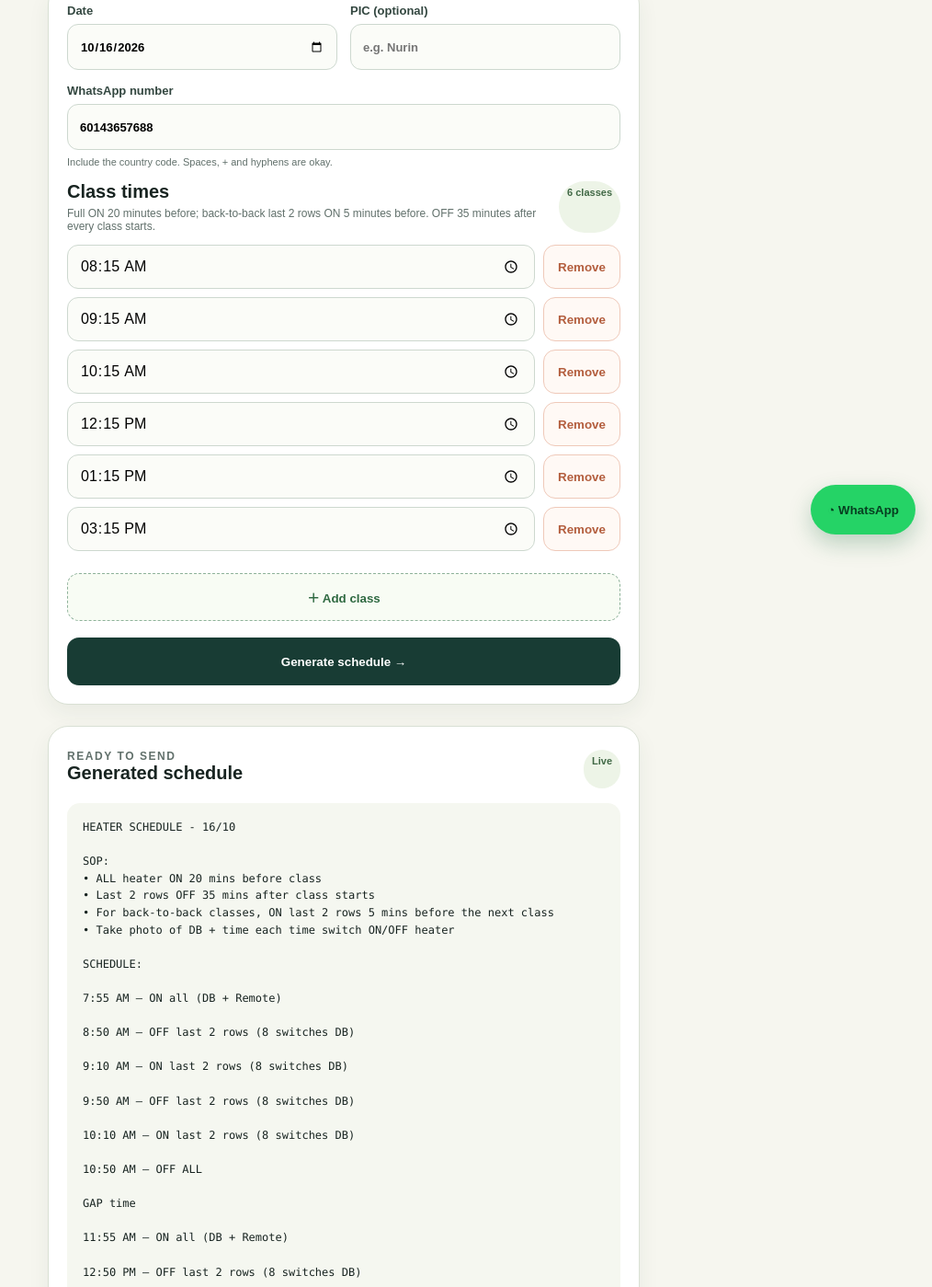
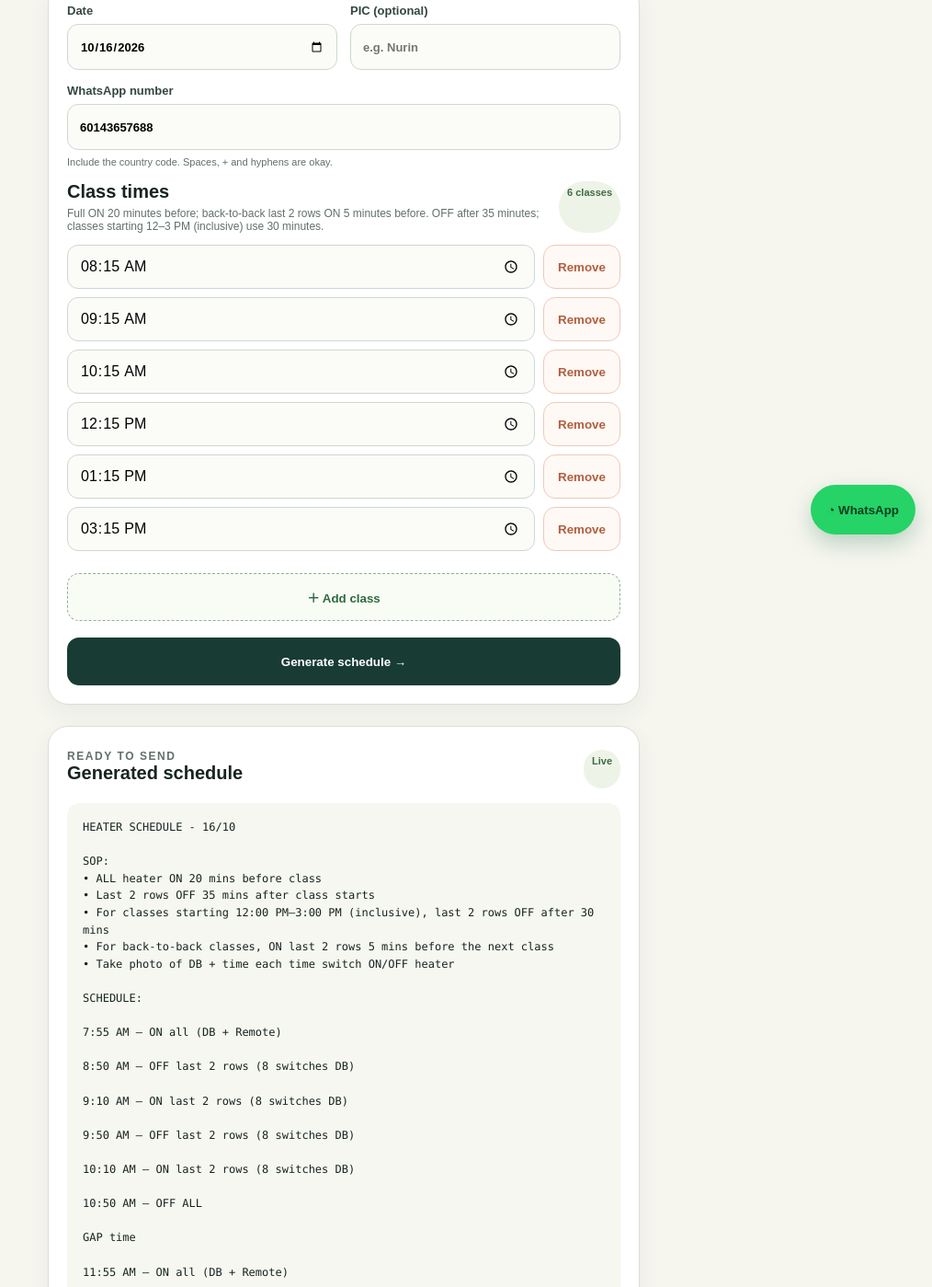
Before and after one commit to WongKhaiXuanJohn/carve-lab-heater-scheduler, a plain HTML site: page index.html in a window 1280 px wide. Shown: the part 201-1600 px from the top of the page at 92% size, without its empty margins (266-1280 px from the left). Drawn offline with Linux system fonts and the light colour scheme.

Commit message:
Preserve midday 30-minute exception with 35-minute default
Added a second class scheduling section with updated instructions.

```diff
--- a/index.html
+++ b/index.html
@@ -8,13 +8,13 @@
   </style>
 </head>
 <body><main class="app"><p class="eyebrow"><span class="mark">C</span>CARVE LAB</p><h1>Heater Scheduler</h1><p class="sub">Set the classes once. Get a clear heater plan in seconds.</p>
-<section class="panel"><div class="grid"><label class="field">Date<input id="date" type="date"></label><label class="field">PIC (optional)<input id="pic" placeholder="e.g. Nurin"></label></div><label class="field">WhatsApp number<input id="phone" type="tel" value="60143657688"><span class="note">Include the country code. Spaces, + and hyphens are okay.</span></label><div class="head"><div><h2>Class times</h2><p>Full ON 20 minutes before; back-to-back last 2 rows ON 5 minutes before. OFF 35 minutes after every class starts.</p></div><span class="badge" id="count"></span></div><div class="times" id="times"></div><p id="error" class="error"></p><button class="add" id="add">＋ Add class</button><button class="generate" id="generate">Generate schedule →</button></section>
+<section class="panel"><div class="grid"><label class="field">Date<input id="date" type="date"></label><label class="field">PIC (optional)<input id="pic" placeholder="e.g. Nurin"></label></div><label class="field">WhatsApp number<input id="phone" type="tel" value="60143657688"><span class="note">Include the country code. Spaces, + and hyphens are okay.</span></label><div class="head"><div><h2>Class times</h2><p>Full ON 20 minutes before; back-to-back last 2 rows ON 5 minutes before. OFF after 35 minutes; classes starting 12–3 PM (inclusive) use 30 minutes.</p></div><span class="badge" id="count"></span></div><div class="times" id="times"></div><p id="error" class="error"></p><button class="add" id="add">＋ Add class</button><button class="generate" id="generate">Generate schedule →</button></section>
 <section class="panel output" id="output"><div class="head"><div><p class="eyebrow">READY TO SEND</p><h2>Generated schedule</h2></div><span class="badge">Live</span></div><pre class="message" id="message"></pre><button class="copy" id="copy">Copy schedule</button></section><button class="wa" id="wa">◔ WhatsApp</button></main>
 <script>
 const defaults=['08:15','09:15','10:15','12:15','13:15','15:15'];let times=[...defaults];const $=id=>document.getElementById(id);$('date').value=new Date(Date.now()-new Date().getTimezoneOffset()*60000).toISOString().slice(0,10);
 function mins(v){let[a,b]=v.split(':').map(Number);return a*60+b}function clock(n){n=(n%1440+1440)%1440;let h=Math.floor(n/60),m=n%60;return `${h%12||12}:${String(m).padStart(2,'0')} ${h>=12?'PM':'AM'}`}function valid(){let s=times.filter(Boolean).map(mins).sort((a,b)=>a-b),p=$('phone').value.replace(/\D/g,'');return {s,p,bad:s.some((x,i)=>i&&x-s[i-1]<60),missing:!$('date').value||!s.length,phone:p.length<8||p.length>15}}
 function renderTimes(){ $('times').innerHTML='';times.forEach((v,i)=>{let d=document.createElement('div');d.className='row';d.innerHTML=`<input aria-label="Class ${i+1} start time" type="time" value="${v}"><button class="remove">Remove</button>`;d.querySelector('input').oninput=e=>{times[i]=e.target.value;render()};d.querySelector('button').onclick=()=>{if(times.length>1){times.splice(i,1);render()}};$('times').append(d)});$('count').textContent=`${times.length} classes`}
-function text(){let{ s,bad,missing,phone}=valid(),d=new Date($('date').value+'T12:00:00'),head=`HEATER SCHEDULE - ${d.getDate()}/${d.getMonth()+1} ${$('pic').value.trim().toUpperCase()}`,intro='SOP:\n• ALL heater ON 20 mins before class\n• Last 2 rows OFF 35 mins after class starts\n• For back-to-back classes, ON last 2 rows 5 mins before the next class\n• Take photo of DB + time each time switch ON/OFF heater\n\nSCHEDULE:',foot='⚠️ FOR CANCELLED CLASS/ GAP BETWEEN CLASSES:\nDO NOT leave the heater ON. Use → remote OFF heaters 1-by-1 → OFF all switches on DB board.\n\nBefore the next class:\n• Back-to-back class: ON last 2 rows (8 switches DB) 5 mins before\n• After a gap: ON all (DB + Remote) 20 mins before.';let rows=[];s.forEach((x,i)=>{let previous=s[i-1],c=s[i+1]===x+60,back=previous!==undefined&&x-previous===60;rows.push(`${clock(back?x-5:x-20)} – ${back?'ON last 2 rows (8 switches DB)':'ON all (DB + Remote)'}`,`${clock(x+35)} – ${c?'OFF last 2 rows (8 switches DB)':'OFF ALL'}`);if(!c&&s[i+1]!=null)rows.push('GAP time')});return {value:`${head}\n\n${intro}\n\n${rows.join('\n\n')}\n\n${foot}`,bad,missing,phone}}
+function text(){let{ s,bad,missing,phone}=valid(),d=new Date($('date').value+'T12:00:00'),head=`HEATER SCHEDULE - ${d.getDate()}/${d.getMonth()+1} ${$('pic').value.trim().toUpperCase()}`,intro='SOP:\n• ALL heater ON 20 mins before class\n• Last 2 rows OFF 35 mins after class starts\n• For classes starting 12:00 PM–3:00 PM (inclusive), last 2 rows OFF after 30 mins\n• For back-to-back classes, ON last 2 rows 5 mins before the next class\n• Take photo of DB + time each time switch ON/OFF heater\n\nSCHEDULE:',foot='⚠️ FOR CANCELLED CLASS/ GAP BETWEEN CLASSES:\nDO NOT leave the heater ON. Use → remote OFF heaters 1-by-1 → OFF all switches on DB board.\n\nBefore the next class:\n• Back-to-back class: ON last 2 rows (8 switches DB) 5 mins before\n• After a gap: ON all (DB + Remote) 20 mins before.';let rows=[];s.forEach((x,i)=>{let previous=s[i-1],c=s[i+1]===x+60,back=previous!==undefined&&x-previous===60;rows.push(`${clock(back?x-5:x-20)} – ${back?'ON last 2 rows (8 switches DB)':'ON all (DB + Remote)'}`,`${clock(x+(x>=720&&x<=900?30:35))} – ${c?'OFF last 2 rows (8 switches DB)':'OFF ALL'}`);if(!c&&s[i+1]!=null)rows.push('GAP time')});return {value:`${head}\n\n${intro}\n\n${rows.join('\n\n')}\n\n${foot}`,bad,missing,phone}}
 function render(){renderTimes();let r=text();$('message').textContent=r.value;$('error').textContent=r.bad?'Class times must be at least 60 minutes apart.':r.missing?'Enter a date and at least one class time to copy or send.':r.phone?'Enter a valid WhatsApp number with country code to send.':'';}
 function ready(needsPhone=false){let r=text();if(r.bad||r.missing||(needsPhone&&r.phone)){render();$('error').scrollIntoView({behavior:'smooth',block:'center'});return false}return true}
 ['date','pic','phone'].forEach(id=>$(id).oninput=render);$('add').onclick=()=>{times.push('');render()};$('generate').onclick=()=>{if(ready())$('output').scrollIntoView({behavior:'smooth'})};
```
